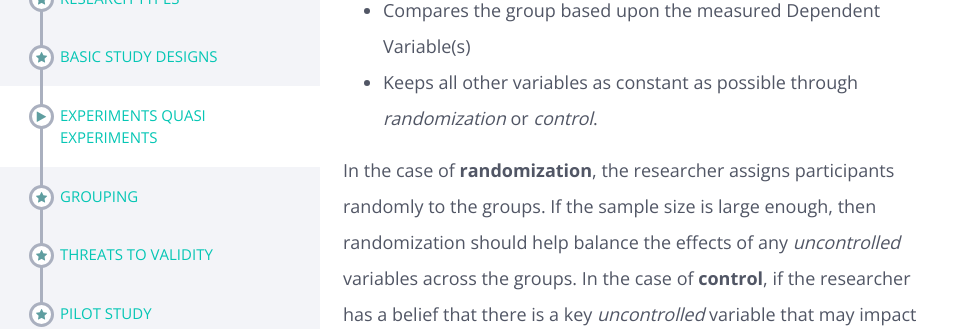
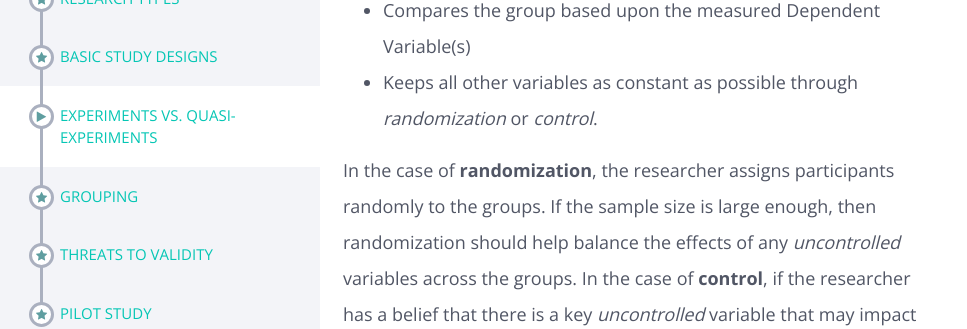
Before and after one commit to marksherriff/deers, a Jekyll site: the page built from modules/study design/_posts/2021-05-09-experiments-quasi-experiments.md, in a window 1280 px wide. Shown: the part 633-962 px from the top of the page, without its empty margins (0-967 px from the left). Built offline with Jekyll 4.4.1, drawn with Linux system fonts in a browser that asks for light colours; nearby versions of some CDN libraries.

Commit message:
fixed a typo

```diff
--- a/modules/study design/_posts/2021-05-09-experiments-quasi-experiments.md
+++ b/modules/study design/_posts/2021-05-09-experiments-quasi-experiments.md
@@ -1,5 +1,5 @@
 ---
-Title: Experiments vs. Quasi-Experiments
+title: Experiments vs. Quasi-Experiments
 ---
 
 # Experiments vs. Quasi-Experiments
```
